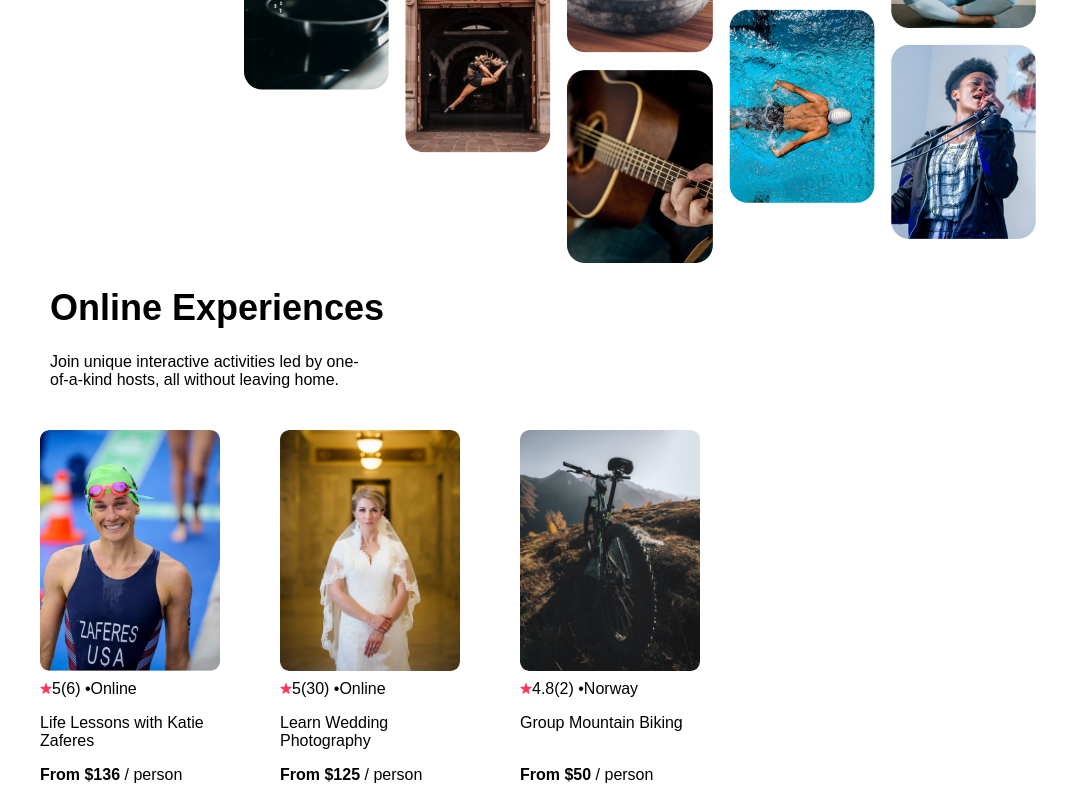
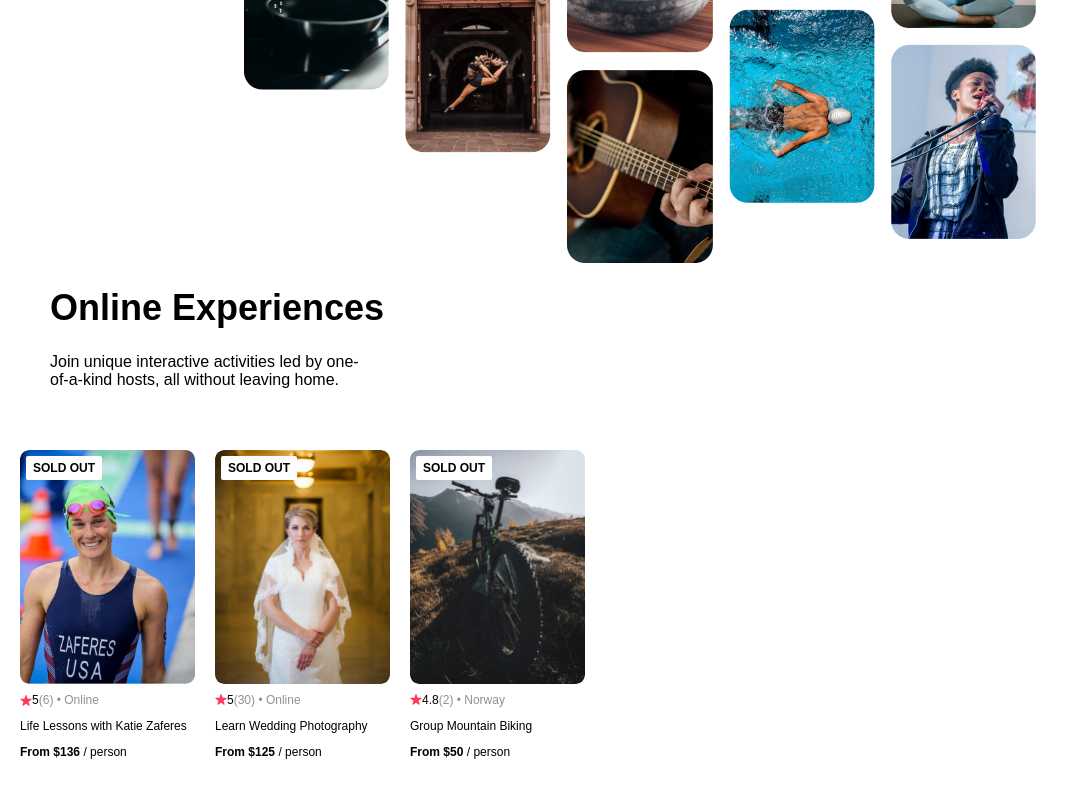
Before and after one commit to avia62490/airbnb-clone, a React (Create React App) app: page / in a window 1280 px wide. Shown: the part 306-1106 px from the top of the page, without its empty margins (0-1079 px from the left). Built offline with nearby package versions, Linux system fonts and the light colour scheme.

Commit message:
adds SOLD OUT badge to card image, non-conditionally displayed

```diff
--- a/src/App.css
+++ b/src/App.css
@@ -3,8 +3,16 @@
   font-family:"Poppins", sans-serif ;
 }
 
+section {
+  padding: 20px;
+}
+
 .bold {
   font-weight: bold;
+}
+
+.gray {
+  color: #918E9B;
 }
 
 .collage {
@@ -37,17 +45,26 @@
   flex-wrap: nowrap;
   gap: 20px;
   overflow-x: auto;
-  padding:0px 20px;
 }
 
 .card {
-  width: 180px;
-  font-size: 12 px;
+  width: 175px;
+  font-size: 12px;
   flex: 0 0 auto;
   display: flex;
   flex-direction: column;
-  padding: 0px 20px;
   text-align: left;
+  position: relative;
+}
+
+.card--badge {
+  position: absolute;
+  top: 6px;
+  left: 6px;
+  background-color: white;
+  padding: 5px 7px;
+  border-radius: 2px;
+  font-weight: bold;
 }
 
 .card--image {
--- a/src/App.js
+++ b/src/App.js
@@ -7,6 +7,7 @@ function App() {
     const cards = data.map(item => {
         return(
             <Card
+                key={item.id}
                 image={item.coverImg}
                 rating={item.stats.rating}
                 review_count={item.stats.reviewCount}
--- a/src/components/card.js
+++ b/src/components/card.js
@@ -5,12 +5,12 @@ export default function Card(props) {
     const photo = images(`./${props.image}`);
     return (
         <div className="card">
+            <div className="card--badge">SOLD OUT</div>
             <img src={photo} className="card--image" alt="" />
             <div className="card--stats">
                 <img src={star} className="card--star" alt="" />
                 <span>{props.rating}</span>
-                <span>({props.review_count}) • </span>
-                <span>{props.country}</span>
+                <span className="gray">({props.review_count}) • {props.country}</span>
             </div>
             <p className="card--title">{props.title}</p>
             <p className="card--price"><span className="bold">From ${props.price}</span> / person</p>
```
